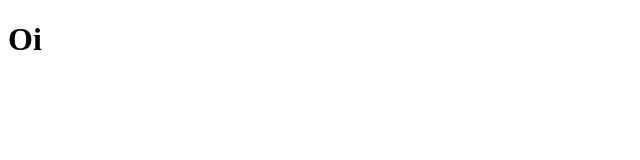
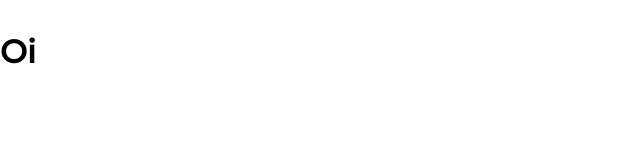
Before and after one commit to morricedev/MusicApp, a React (Create React App) app: page / in a window 1280 px wide. Shown: the top 160 px of the page, without its empty margins (0-640 px from the left). Built offline with nearby package versions, Linux system fonts and the light colour scheme.

Commit message:
Add theme styles and ThemeProvider

```diff
--- a/package.json
+++ b/package.json
@@ -4,6 +4,7 @@
   "private": true,
   "dependencies": {
     "@reduxjs/toolkit": "^1.6.1",
+    "@styled-icons/material-outlined": "^10.34.0",
     "@testing-library/jest-dom": "^5.11.4",
     "@testing-library/react": "^11.1.0",
     "@testing-library/user-event": "^12.1.10",
--- a/public/index.html
+++ b/public/index.html
@@ -10,6 +10,12 @@
 
   <link rel="manifest" href="%PUBLIC_URL%/manifest.json" />
 
+  <link rel="preconnect" href="https://fonts.googleapis.com">
+  <link rel="preconnect" href="https://fonts.gstatic.com" crossorigin>
+  <link
+    href="https://fonts.googleapis.com/css2?family=Montserrat:wght@300;400;500&family=Open+Sans:wght@300&display=swap"
+    rel="stylesheet">
+
   <title>MusicApp</title>
 </head>
 
--- a/src/index.js
+++ b/src/index.js
@@ -1,11 +1,16 @@
 import React from "react";
 import ReactDOM from "react-dom";
+import { ThemeProvider } from "styled-components";
 
 import App from "./App";
+import { theme, GlobalStyles } from "./styles";
 
 ReactDOM.render(
   <React.StrictMode>
-    <App />
+    <ThemeProvider theme={theme}>
+      <GlobalStyles />
+      <App />
+    </ThemeProvider>
   </React.StrictMode>,
   document.getElementById("root")
 );
--- /dev/null
+++ b/src/styles/globalStyles.js
@@ -0,0 +1,27 @@
+import { createGlobalStyle } from "styled-components";
+
+export const GlobalStyles = createGlobalStyle`
+  * {
+    margin: 0;
+    padding: 0;
+    box-sizing: border-box;
+  }
+
+  html {
+    font-size: 62.5%;
+  }
+
+  body {
+    font-size: 1.6rem;
+    font-family: ${({ theme }) => theme.font.family.default}
+  }
+
+  h1, h2, h3, h4, h5, h6 {
+    font-family: ${({ theme }) => theme.font.family.secondary};
+    margin: ${({ theme }) => theme.spacings.large} 0;
+  }
+
+  a {
+    color: ${({ theme }) => theme.colors.secondaryColor}
+  }
+`;
--- /dev/null
+++ b/src/styles/index.js
@@ -0,0 +1,4 @@
+import { GlobalStyles } from "./globalStyles";
+import { theme } from "./theme";
+
+export { theme, GlobalStyles };
--- /dev/null
+++ b/src/styles/theme.js
@@ -0,0 +1,42 @@
+export const theme = {
+  colors: {
+    primary: "#0A1128",
+    secondary: "#dc143c",
+    white: "#FFF",
+    mediumGray: "#DDDDDD",
+  },
+  font: {
+    family: {
+      default: "'Open Sans', sans-serif;",
+      secondary: "'Montserrat', sans-serif;",
+    },
+    sizes: {
+      xsmall: "0.8rem",
+      small: "1.6rem",
+      medium: "2.4rem",
+      large: "3.2rem",
+      xlarge: "4.0rem",
+      xxlarge: "4.8rem",
+      huge: "5.6rem",
+      xhuge: "6.4rem",
+    },
+  },
+  media: {
+    lteMedium: "(max-width: 768px)",
+    lteSmall: "(max-width: 360px)",
+  },
+  spacings: {
+    xsmall: "0.8rem",
+    small: "1.6rem",
+    medium: "2.4rem",
+    large: "3.2rem",
+    xlarge: "4.0rem",
+    xxlarge: "4.8rem",
+    huge: "5.6rem",
+    xhuge: "6.4rem",
+  },
+  sizes: {
+    max: "96rem",
+    content: "80rem",
+  },
+};
```
Also changed, not shown: 1 other file (tests, documents, lock files or other folders).
